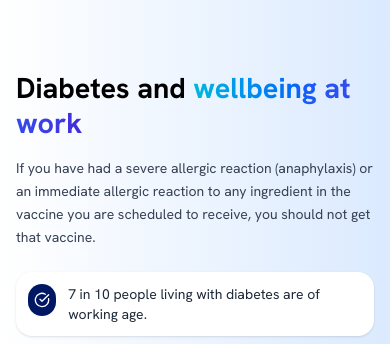
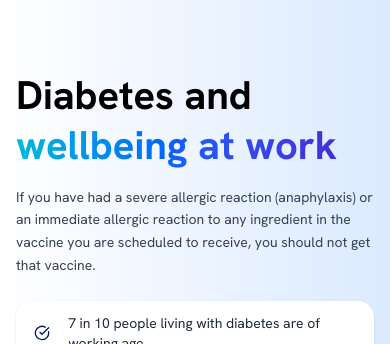
Before and after one commit to qualixehridoy/diabetes-life, a React (Vite) app: page / in a window 390 px wide. Shown: the part 1224-1568 px from the top of the page. Built offline with nearby package versions, Linux system fonts and the light colour scheme.

Commit message:
some updates

```diff
--- a/index.html
+++ b/index.html
@@ -5,7 +5,7 @@
     <link rel="icon" type="image/svg+xml" href="/logo.png" />
     <meta name="viewport" content="width=device-width, initial-scale=1.0" />
     <link rel="preload" href="/HeroBG.mp4" as="video" type="video/mp4">
-    <title>Vite + React</title>
+    <title>Diabetes Life</title>
     <link href="https://fonts.googleapis.com/css2?family=Hanken+Grotesk:ital,wght@0,100..900;1,100..900&display=swap" rel="stylesheet">
 
   </head>
--- a/src/App.jsx
+++ b/src/App.jsx
@@ -18,7 +18,11 @@ function App() {
       <Hero />
       <Suspense fallback={<LoadingSpinner />}>
         <HowItsWork />
+      </Suspense>
+      <Suspense fallback={<LoadingSpinner />}>
         <SpreadSection />
+      </Suspense>
+      <Suspense fallback={<LoadingSpinner />}>
         <VideoGallery />
       </Suspense>
       <Footer />
--- a/src/components/Hero.jsx
+++ b/src/components/Hero.jsx
@@ -1,13 +1,25 @@
+import { useState, useEffect } from "react";
 import HeroButton from "./Button";
 import "./Hero.css";
 
 const Hero = () => {
+  const [isDesktop, setIsDesktop] = useState(window.innerWidth > 768);
+
+  useEffect(() => {
+    const handleResize = () => {
+      setIsDesktop(window.innerWidth > 768);
+    };
+    window.addEventListener("resize", handleResize);
+    return () => window.removeEventListener("resize", handleResize);
+  }, []);
+
   return (
     <section
       id="hero"
       className="relative w-full h-screen flex items-center justify-start overflow-hidden"
     >
       {/* Background Video */}
+      {isDesktop ? (
         <video
           className="absolute inset-0 w-full h-full object-cover"
           src="/HeroBG.mp4"
@@ -18,6 +30,13 @@ const Hero = () => {
           loading="lazy"
           poster="/HeroBgFallback.jpg"
         />
+      ) : (
+        <img
+          src="/HeroBgFallback.jpg"
+          className="absolute inset-0 w-full h-full object-cover"
+          alt="Background"
+        />
+      )}
 
       {/* Overlay for readability */}
       <div className="absolute inset-0 backdrop-blur-sm bg-black/20"></div>
--- a/src/components/HowItsWork.jsx
+++ b/src/components/HowItsWork.jsx
@@ -53,7 +53,7 @@ const HowItsWork = () => {
           <h2
             className="
               font-Hanken font-bold text-black leading-tight mb-4
-              text-[clamp(1.8rem,5vw,3.5rem)]
+              text-[clamp(2.5rem,5vw,3.5rem)]
             "
           >
             Diabetes and{" "}
@@ -80,7 +80,7 @@ const HowItsWork = () => {
               <div
                 key={index}
                 className="
-                  flex items-start gap-3 sm:gap-4
+                  flex items-center gap-3 sm:gap-4
                   bg-white rounded-2xl
                   p-3 sm:p-4 md:p-5
                   shadow-sm transition-all duration-500
@@ -89,7 +89,7 @@ const HowItsWork = () => {
                 data-aos="fade-up"
                 data-aos-delay={`${300 + index * 100}`}
               >
-                <div className="bg-primary text-white font-bold rounded-full w-8 h-8 sm:w-9 sm:h-9 flex items-center justify-center">
+                <div className=" text-primary font-bold rounded-full w-8 h-8 sm:w-9 sm:h-9 md:w-9 md:h-9 flex items-center justify-center">
                   <CircleCheckBig className="w-4 h-4 sm:w-5 sm:h-5" />
                 </div>
                 <p className="font-Hanken text-sm sm:text-base md:text-lg text-gray-800">
@@ -100,7 +100,7 @@ const HowItsWork = () => {
           </div>
 
           {/* === CTA Button === */}
-          <div className="mt-8 sm:mt-10 flex justify-start text-sm md:text-[16px]">
+          <div className="mt-8 sm:mt-10 flex justify-start text-sm md:text-[10px] lg:text-[16px]">
             <HeroButton text="Is your workplace Diabetic Friendly?" />
           </div>
         </div>
```
Lines whose indentation alone changed are shown as unchanged.
